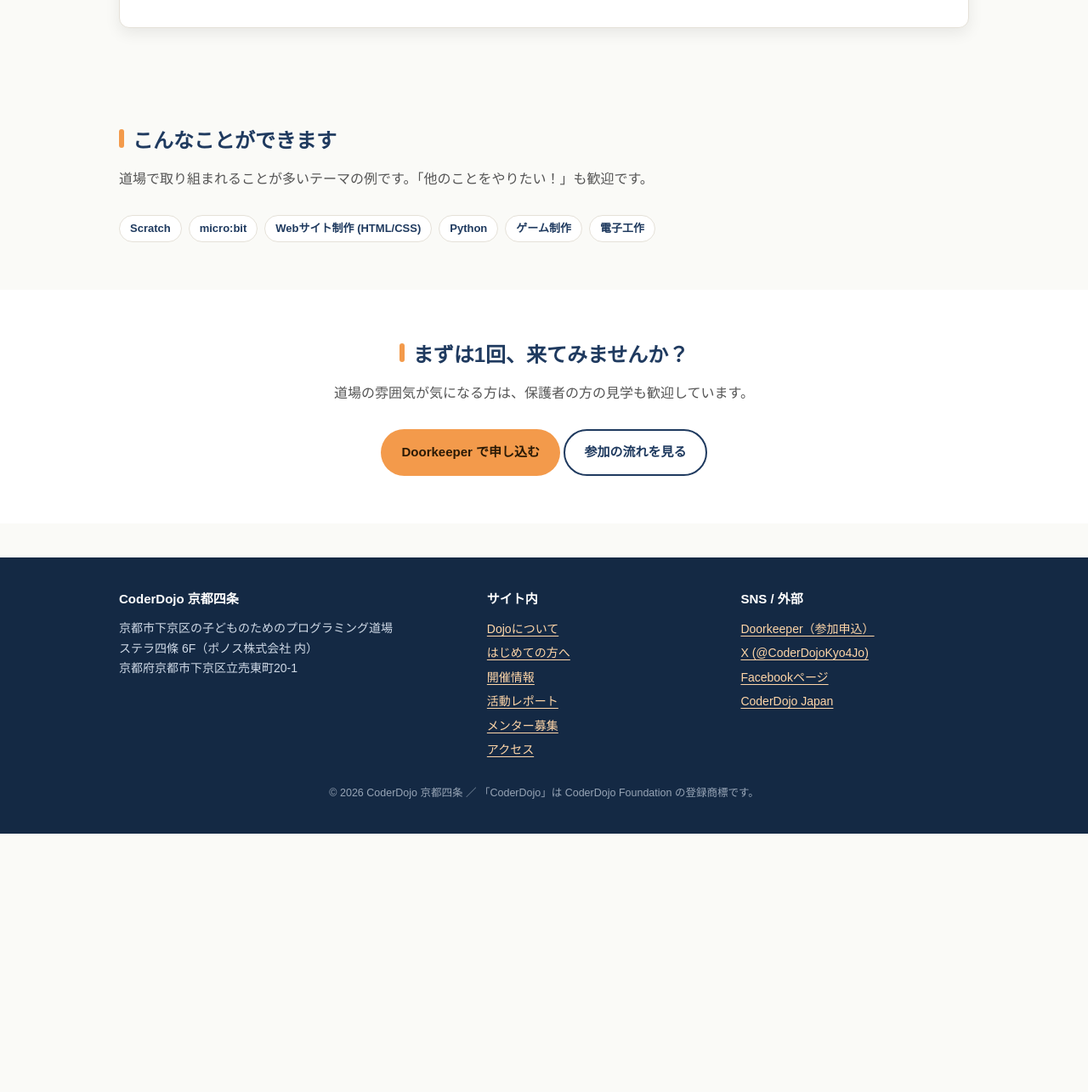
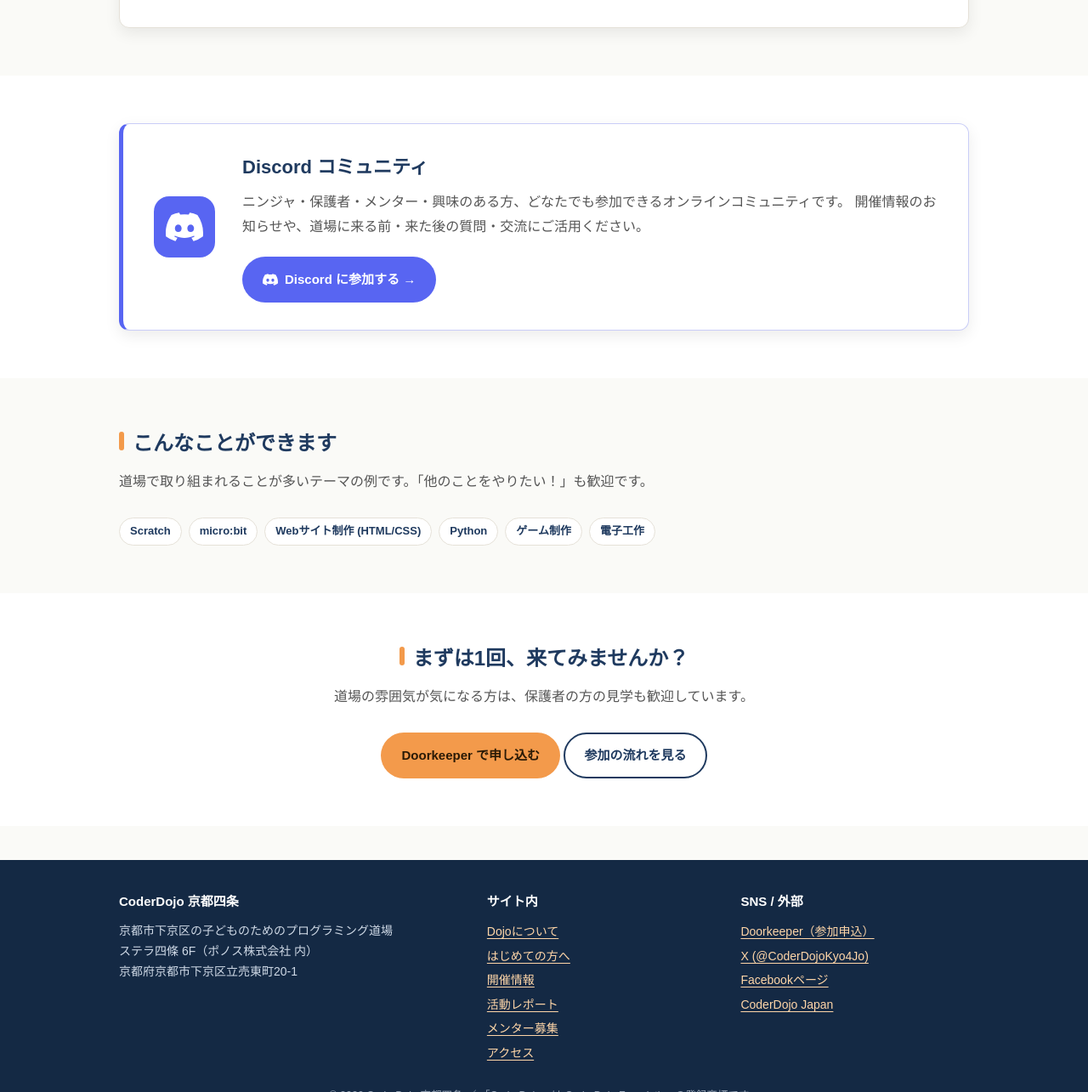
Before and after one commit to coderdojo-kyotoshijo/coderdojo-kyotoshijo.github.io, a Jekyll site: the page built from index.html, in a window 1280 px wide and 1400 px high, scrolled down 2127 px, cut to the strip 115-1400 px from the top of the window. Shown: the whole strip at 85% size. Built offline with Jekyll 4.4.1, drawn with Linux system fonts in a browser that asks for light colours; before the commit the page ends 3223 px from its top, so only the background shows below that.

Commit message:
Discordの情報を追加

```diff
--- a/assets/css/style.css
+++ b/assets/css/style.css
@@ -357,6 +357,68 @@
   .champion-photo { width: 130px; }
 }
 
+/* ===== Discord Banner ===== */
+.discord-banner {
+  display: grid;
+  grid-template-columns: auto 1fr;
+  gap: 32px;
+  align-items: center;
+  background: var(--color-card);
+  border: 1px solid #c9cdf7;
+  border-left: 5px solid #5865F2;
+  border-radius: var(--radius);
+  padding: 32px 36px;
+  box-shadow: var(--shadow-md);
+}
+.discord-icon-wrap {
+  flex-shrink: 0;
+  display: flex;
+  align-items: center;
+  justify-content: center;
+  width: 72px;
+  height: 72px;
+  background: #5865F2;
+  border-radius: 18px;
+}
+.discord-logo {
+  width: 44px;
+  height: 44px;
+  fill: #ffffff;
+}
+.discord-title {
+  font-size: 22px;
+  font-weight: 800;
+  color: var(--color-primary);
+  margin: 0 0 8px;
+}
+.discord-desc {
+  color: var(--color-text-sub);
+  margin: 0 0 20px;
+  line-height: 1.8;
+}
+.btn-discord {
+  background: #5865F2;
+  color: #ffffff;
+  border: 2px solid transparent;
+}
+.btn-discord:hover {
+  background: #4752c4;
+  color: #ffffff;
+  transform: translateY(-1px);
+  box-shadow: var(--shadow-md);
+}
+@media (max-width: 640px) {
+  .discord-banner {
+    grid-template-columns: 1fr;
+    gap: 20px;
+    padding: 24px;
+    text-align: center;
+  }
+  .discord-icon-wrap {
+    margin: 0 auto;
+  }
+}
+
 /* ===== Article (content pages) ===== */
 .content { padding: 48px 0 72px; }
 .content article {
--- a/index.html
+++ b/index.html
@@ -145,6 +145,30 @@
   </div>
 </section>
 
+<!-- Discord -->
+<section class="block alt">
+  <div class="container">
+    <div class="discord-banner">
+      <div class="discord-icon-wrap">
+        <svg class="discord-logo" viewBox="0 0 24 24" xmlns="http://www.w3.org/2000/svg" aria-hidden="true">
+          <path d="M20.317 4.37a19.791 19.791 0 0 0-4.885-1.515.074.074 0 0 0-.079.037c-.21.375-.444.864-.608 1.25a18.27 18.27 0 0 0-5.487 0 12.64 12.64 0 0 0-.617-1.25.077.077 0 0 0-.079-.037A19.736 19.736 0 0 0 3.677 4.37a.07.07 0 0 0-.032.027C.533 9.046-.32 13.58.099 18.057.1 18.08.112 18.1.13 18.114a19.9 19.9 0 0 0 5.993 3.03.078.078 0 0 0 .084-.028 14.09 14.09 0 0 0 1.226-1.994.076.076 0 0 0-.041-.106 13.107 13.107 0 0 1-1.872-.892.077.077 0 0 1-.008-.128 10.2 10.2 0 0 0 .372-.292.074.074 0 0 1 .077-.01c3.928 1.793 8.18 1.793 12.062 0a.074.074 0 0 1 .078.01c.12.098.246.198.373.292a.077.077 0 0 1-.006.127 12.299 12.299 0 0 1-1.873.892.077.077 0 0 0-.041.107c.36.698.772 1.362 1.225 1.993a.076.076 0 0 0 .084.028 19.839 19.839 0 0 0 6.002-3.03.077.077 0 0 0 .032-.054c.5-5.177-.838-9.674-3.549-13.66a.061.061 0 0 0-.031-.03zM8.02 15.33c-1.183 0-2.157-1.085-2.157-2.419 0-1.333.956-2.419 2.157-2.419 1.21 0 2.176 1.096 2.157 2.42 0 1.333-.956 2.418-2.157 2.418zm7.975 0c-1.183 0-2.157-1.085-2.157-2.419 0-1.333.955-2.419 2.157-2.419 1.21 0 2.176 1.096 2.157 2.42 0 1.333-.946 2.418-2.157 2.418z"/>
+        </svg>
+      </div>
+      <div class="discord-body">
+        <h2 class="discord-title">Discord コミュニティ</h2>
+        <p class="discord-desc">
+          ニンジャ・保護者・メンター・興味のある方、どなたでも参加できるオンラインコミュニティです。
+          開催情報のお知らせや、道場に来る前・来た後の質問・交流にご活用ください。
+        </p>
+        <a class="btn btn-discord" href="https://discord.gg/znk5mDqdR" target="_blank" rel="noopener">
+          <svg viewBox="0 0 24 24" width="18" height="18" fill="currentColor" aria-hidden="true"><path d="M20.317 4.37a19.791 19.791 0 0 0-4.885-1.515.074.074 0 0 0-.079.037c-.21.375-.444.864-.608 1.25a18.27 18.27 0 0 0-5.487 0 12.64 12.64 0 0 0-.617-1.25.077.077 0 0 0-.079-.037A19.736 19.736 0 0 0 3.677 4.37a.07.07 0 0 0-.032.027C.533 9.046-.32 13.58.099 18.057.1 18.08.112 18.1.13 18.114a19.9 19.9 0 0 0 5.993 3.03.078.078 0 0 0 .084-.028 14.09 14.09 0 0 0 1.226-1.994.076.076 0 0 0-.041-.106 13.107 13.107 0 0 1-1.872-.892.077.077 0 0 1-.008-.128 10.2 10.2 0 0 0 .372-.292.074.074 0 0 1 .077-.01c3.928 1.793 8.18 1.793 12.062 0a.074.074 0 0 1 .078.01c.12.098.246.198.373.292a.077.077 0 0 1-.006.127 12.299 12.299 0 0 1-1.873.892.077.077 0 0 0-.041.107c.36.698.772 1.362 1.225 1.993a.076.076 0 0 0 .084.028 19.839 19.839 0 0 0 6.002-3.03.077.077 0 0 0 .032-.054c.5-5.177-.838-9.674-3.549-13.66a.061.061 0 0 0-.031-.03zM8.02 15.33c-1.183 0-2.157-1.085-2.157-2.419 0-1.333.956-2.419 2.157-2.419 1.21 0 2.176 1.096 2.157 2.42 0 1.333-.956 2.418-2.157 2.418zm7.975 0c-1.183 0-2.157-1.085-2.157-2.419 0-1.333.955-2.419 2.157-2.419 1.21 0 2.176 1.096 2.157 2.42 0 1.333-.946 2.418-2.157 2.418z"/></svg>
+          Discord に参加する →
+        </a>
+      </div>
+    </div>
+  </div>
+</section>
+
 <!-- 取扱内容 -->
 <section class="block">
   <div class="container">
```
Also changed, not shown: getting-started.md (+15 -2 lines).
